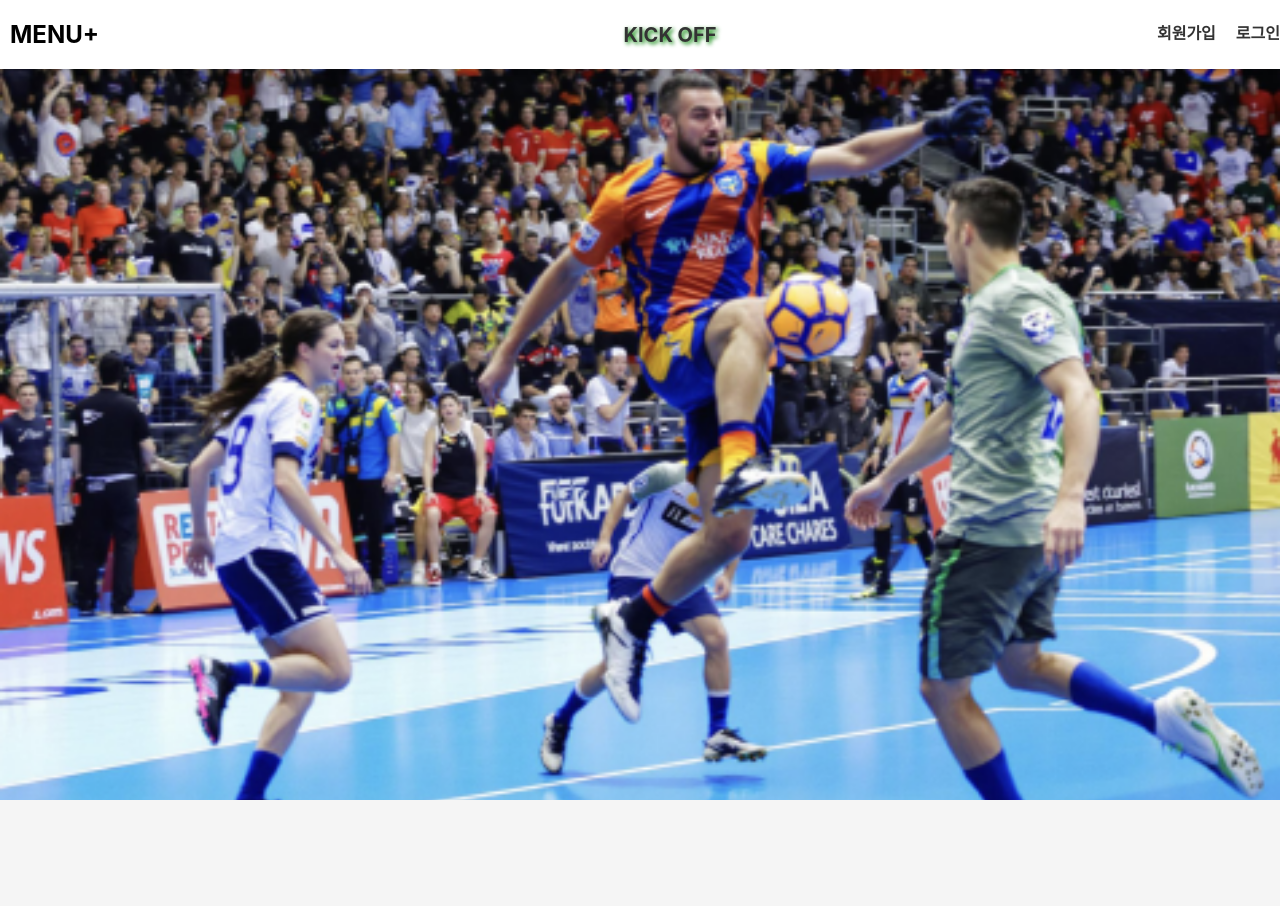
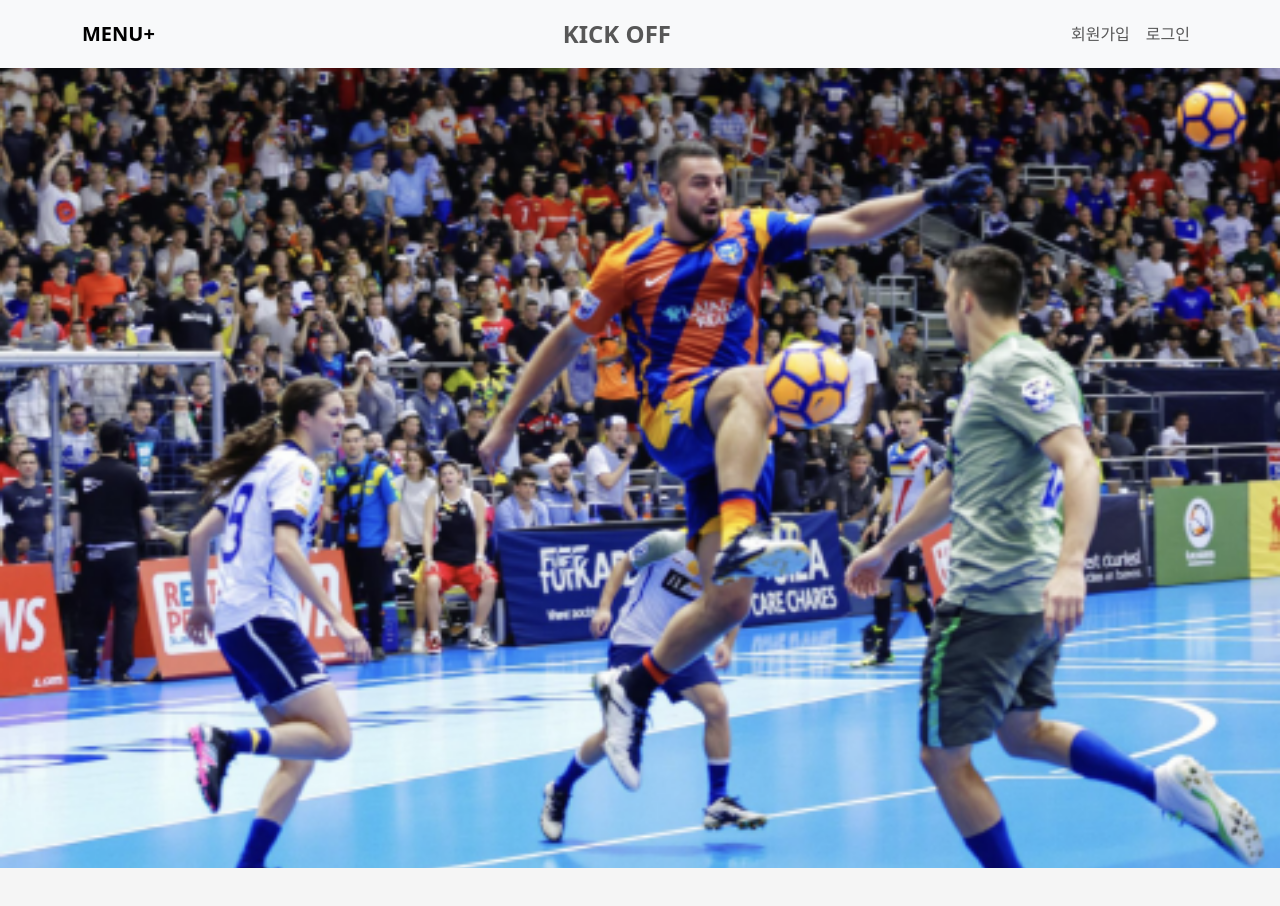
Before and after one commit to kinggodchan/beaver-frontend, a React (Create React App) app: page / in a window 1280 px wide. Shown: the top 906 px of the page. Built offline with nearby package versions, Linux system fonts and the light colour scheme.

Commit message:
style: bootstrap설치후 상단바 스타일 변경

```diff
--- a/package.json
+++ b/package.json
@@ -8,8 +8,10 @@
     "@testing-library/react": "^16.2.0",
     "@testing-library/user-event": "^13.5.0",
     "axios": "^1.8.3",
+    "bootstrap": "^5.3.3",
     "framer-motion": "^12.5.0",
     "react": "^19.0.0",
+    "react-bootstrap": "^2.10.9",
     "react-dom": "^19.0.0",
     "react-router-dom": "^7.3.0",
     "react-scripts": "5.0.1",
--- a/src/component/Header.js
+++ b/src/component/Header.js
@@ -1,24 +1,37 @@
+// src/components/Header.js
 import React from "react";
 import { useNavigate, useLocation } from "react-router-dom";
-import "./Header.css";
+import { Navbar, Nav, Container } from "react-bootstrap";
 
 const Header = () => {
   const navigate = useNavigate();
   const location = useLocation();
 
   const goToMenu = () => {
-    navigate("/menu", { state: { from: location.pathname } }); // 현재 경로 전달
+    navigate("/menu", { state: { from: location.pathname } });
   };
 
   return (
-    <header className="header">
-      <h1 onClick={goToMenu} style={{ cursor: 'pointer' }}>MENU+</h1>
-      <nav>
-      <h2 className="kick-off"><a href="/">KICK OFF</a></h2>
-        <a href="/signup">회원가입</a>
-        <a href="/login">로그인</a>
-      </nav>
-    </header>
+    <Navbar bg="light" expand="lg" className="shadow-sm">
+      <Container>
+        {/* 왼쪽: 메뉴 버튼 */}
+        <Navbar.Brand onClick={goToMenu} style={{ cursor: "pointer", fontWeight: "bold" }}>
+          MENU+
+        </Navbar.Brand>
+          {/* 중앙: KICK OFF 텍스트 */}
+          <Nav className="mx-auto">
+            <Navbar.Text style={{ fontSize: "24px", fontWeight: "bold" }}>
+              <a href="/" style={{ textDecoration: "none", color: "inherit" }}>KICK OFF</a>
+            </Navbar.Text>
+          </Nav>
+
+          {/* 오른쪽: 회원가입 / 로그인 */}
+          <Nav>
+            <Nav.Link href="/signup">회원가입</Nav.Link>
+            <Nav.Link href="/login">로그인</Nav.Link>
+          </Nav>
+      </Container>
+    </Navbar>
   );
 };
 
--- a/src/index.js
+++ b/src/index.js
@@ -4,6 +4,8 @@ import { BrowserRouter } from 'react-router-dom';
 import './index.css';
 import App from './App';
 import reportWebVitals from './reportWebVitals';
+import 'bootstrap/dist/css/bootstrap.min.css';
+
 
 const root = ReactDOM.createRoot(document.getElementById('root'));
 root.render(
```
Also changed, not shown: 1 other file (tests, documents, lock files or other folders).
